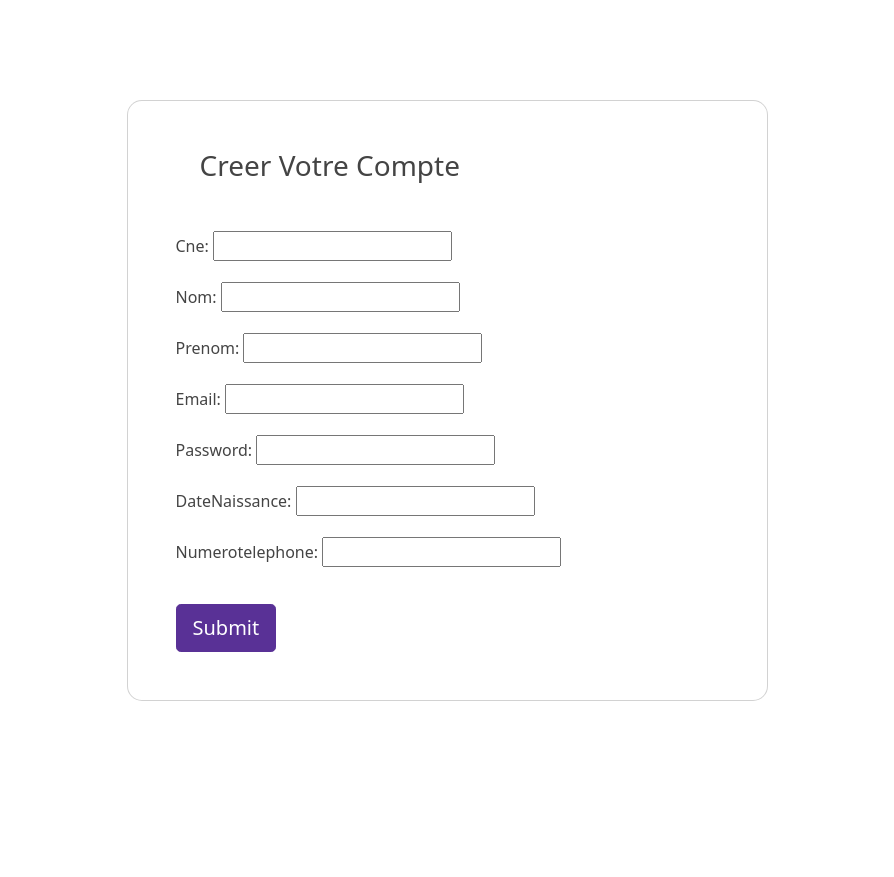
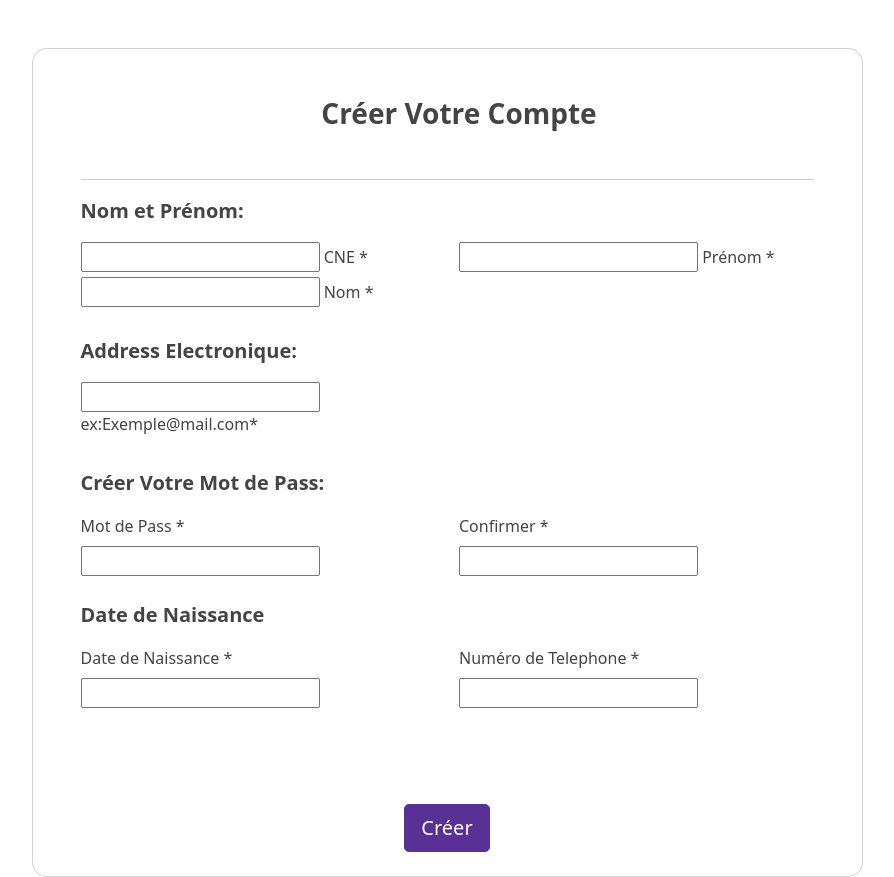
Before and after one commit to neklam161/PFE-Gestion-de-concour, a Django app: page /register/ in a window 1280 px wide. Shown: the part 78-955 px from the top of the page, without its empty margins (193-1087 px from the left). Before the commit the page ends 779 px from the top, so only its background shows below. Run offline with Django 4.2, Linux system fonts and the light colour scheme; some libraries are stand-ins or nearby versions.

Commit message:
registration form v2

```diff
--- a/student/forms.py
+++ b/student/forms.py
@@ -2,26 +2,38 @@ from django import forms
 from .models import Etudiant
 
 class EtudiantForm(forms.ModelForm):
-    password=forms.CharField(widget=forms.PasswordInput)
-
+    password=forms.CharField(widget=forms.PasswordInput())
+    confirmpassword=forms.CharField(widget=forms.PasswordInput())
     class Meta:
         model = Etudiant
-        fields = ["cne" ,"nom" , "prenom" ,"email" ,"password", "DateNaissance","Numerotelephone"]
+        fields = ["cne" ,"nom" , "prenom" ,"email" ,"password","confirmpassword", "DateNaissance","Numerotelephone"]
+    def clean(self):
+        cleaned_data = super().clean()
+        vpassword = self.cleaned_data["password"]
+        vconfirmpassword = self.cleaned_data["confirmpassword"]
+
+        if vpassword != vconfirmpassword:
+            print("working")
+            raise forms.ValidationError(
+            "password and confirm_password does not match"
+            )
         label = {
             "cne": "CNE",
             "nom":"Nom" ,
             "prenom" :"Prenom",
             "email":"Address Electronique",
             "password":"Mot de Pass",
+            "confirmpassword":"Confirmer votre Mot de Pass",
             "DateNaissance":"Date de Naissance",
             "Numerotelephone": "Numero de telephone"
         }
         widget = {
-            "cne":forms.TextInput(attrs={'class':'form-control'}) ,
-            "nom":forms.TextInput(attrs={'class':'form-control'}) ,
-             "prenom":forms.TextInput(attrs={'class':'form-control'}) ,
-             "email":forms.EmailInput(attrs={'class':'form-control'}),
-             "password":forms.PasswordInput(attrs={'class':'form-control'}),
-              "DateNaissance":forms.DateField(),
-             "Numerotelephone": forms.NumberInput(attrs={'class':'form-control'})
+            "cne":forms.TextInput(attrs={'class':"form-control"}) ,
+            "nom":forms.TextInput(attrs={'class':"form-control"}) ,
+             "prenom":forms.TextInput(attrs={'class':"form-control"}) ,
+             "email":forms.EmailInput(attrs={'class':"form-control"}),
+             "password":forms.PasswordInput(attrs={'class':"form-control"}),
+             "confirmpassword":forms.PasswordInput(attrs={'class':"form-control"}),
+              "DateNaissance":forms.DateInput(attrs={'placeholder': 'DD/MM/YYYY'}),
+             "Numerotelephone": forms.NumberInput(attrs={'class':"form-control"})
         }
--- a/student/models.py
+++ b/student/models.py
@@ -1,12 +1,13 @@
 from django.db import models
 from datetime import datetime, date
 
-# Create your models here.
+
 class Etudiant(models.Model):
     cne = models.CharField(max_length=12,primary_key=True)
     nom = models.CharField(max_length=12)
     prenom = models.CharField(max_length=12)
-    email = models.EmailField(max_length=30, blank=True, null=True)
-    password=models.CharField(max_length=50)
+    email = models.EmailField(max_length=30)
+    password=models.CharField(max_length=50,blank=True,default=True, null=True)
+    confirmpassword=models.CharField(max_length=50,default=True,null=True)
     DateNaissance = models.DateField()
     Numerotelephone = models.IntegerField()
--- a/student/templates/student/base.html
+++ b/student/templates/student/base.html
@@ -8,6 +8,7 @@
 
     <!-- Bootstrap CSS -->
     <link rel="stylesheet" href="https://cdn.jsdelivr.net/npm/bootstrap@4.1.3/dist/css/bootstrap.min.css" integrity="sha384-MCw98/SFnGE8fJT3GXwEOngsV7Zt27NXFoaoApmYm81iuXoPkFOJwJ8ERdknLPMO" crossorigin="anonymous">
+
     <link href="{% static 'css/bootstrap.min.css' %}" rel="stylesheet">
 
     <title>My concour</title>
--- a/student/templates/student/register.html
+++ b/student/templates/student/register.html
@@ -2,23 +2,82 @@
 {% block body %}
 {% if success %}
 <div class="alert alert-success" role="alert">
-        The new student added successfully.
+  Etudiant a ete Créer
 </div>
 {% else %}
 <div class="vh-100 gradient-custom">
    <div class="container py-5 h-100">
-      <div class="row justify-content-center align-items-center h-100">
-        <div class="col-12 col-lg-9 col-xl-7">
-          <div class="card shadow-2-strong card-registration" style="border-radius: 15px;">
-            <div class="card-body p-4 p-md-5">
-              <h3 class="mb-4 pb-2 pb-md-0 mb-md-5 ml-4">Creer Votre Compte</h3>
-              <form action="{% url 'register' %}", method="post">
+      <div class="row justify-content-center align-items-center ">
+         <div class="col-12 col-lg-9 col-lg-7">
+            <div class="card shadow-2-strong card-registration " style="border-radius: 15px;">
+               <div class="card-body p-4 p-md-5 ">
+                  <h3 class="mb-4 pb-2 pb-md-0 mb-md-5 ml-4 fw-bold text-center">Créer Votre Compte</h3>
+                  <hr class="dashed ">
+                  <form action="{% url 'register' %}" method="POST">
+                    <!-- {% csrf_token %}
+                    {{ form.as_p }} -->
+                     <div class="grid" >
                         {% csrf_token %}
-                {{ form.as_p }}
-                <div class="mt-4 pt-2">
-                  <input class="btn btn-primary btn-lg" type="submit" value="Submit" />
+                        {{ form.non_field_errors }}
+                        <p class="fw-bold fs-5">Nom et Prénom:</p>
+                        <div class="row mb-4">
+                           <div class="col ">
+                              {{ form.cne.errors }}
+                              {{ form.cne }}
+                              <label for="{{ form.cne.id_for_label }}" class=" mr-4">CNE *</label>
                            </div>
+                           <div class="col ">
+                              {{ form.prenom.errors }}
+                              {{ form.prenom }}
+                              <label for="{{ form.cne.id_for_label }}" class=" mr-4">Prénom *</label>
+                           </div>
+                           <div class="col">
+                              {{ form.nom.errors }}
+                              {{ form.nom }}
+                              <label for="{{ form.cne.id_for_label }}" class=" mr-4">Nom *</label>
+                           </div>
+                        </div>
+                        <div class="row mb-4">
+                          <p class="fw-bold fs-5">Address Electronique:</p>
+                          <div class="col">
+                            {{ form.email.errors }}
+                            {{ form.email }}
 
+                         </div>
+                         <label for="{{ form.email.id_for_label }}" class=" mr-4">ex:Exemple@mail.com*</label>
+                        </div>
+                        <div class="row mb-4">
+                          <p class="fw-bold fs-5">Créer Votre Mot de Pass:</p>
+                          <div class="col">
+                           <label for="{{ form.email.id_for_label }}" class=" mr-4">Mot de Pass *</label>
+                            {{ form.password.errors }}
+                            {{ form.password }}
+                         </div>
+                         <div class="col">
+                           <label for="{{ form.email.id_for_label }}" class=" mr-4">Confirmer *</label>
+                           {{ form.confirmpassword.errors }}
+                           {{ form.confirmpassword }}
+                        </div>
+                        </div>
+                        <div class="row mb-4">
+                           <p class="fw-bold fs-5">Date de Naissance</p>
+                           <div class="col">
+                            <label for="{{ form.DateNaissance.id_for_label }}" class=" mr-4">Date de Naissance *</label>
+                             {{ form.DateNaissance.errors }}
+                             {{ form.DateNaissance }}
+                          </div>
+                          <div class="col">
+                            <label for="{{ form.Numerotelephone.id_for_label }}" placeholder="testing">Numéro de Telephone *</label>
+                            {{ form.Numerotelephone.errors }}
+                            {{ form.Numerotelephone }}
+
+                         </div>
+                         </div>
+                     </div>
+               </div>
+               <div class="text-center p-4">
+               <input class="btn btn-primary btn-lg text-center" type="submit" value="Créer" />
+               </div>
                </form>
             </div>
          </div>
--- a/student/views.py
+++ b/student/views.py
@@ -6,11 +6,13 @@ def register(request):
     if request.method == 'POST':
         form = EtudiantForm(request.POST)
         if form.is_valid():
+
             new_cne = form.cleaned_data["cne"]
             new_nom = form.cleaned_data["nom"]
             new_prenom = form.cleaned_data["prenom" ]
             new_email = form.cleaned_data["email" ]
             new_password= form.cleaned_data["password"]
+            new_confpassword= form.cleaned_data["confirmpassword"]
             new_DateNaissance = form.cleaned_data["DateNaissance"]
             new_Numerotelephone = form.cleaned_data["Numerotelephone"]
 
@@ -20,15 +22,18 @@ def register(request):
                prenom = new_prenom,
                email = new_email,
                password = new_password,
+               confirmpassword = new_confpassword,
                DateNaissance = new_DateNaissance,
                Numerotelephone = new_Numerotelephone
                )
             new_student.save()
+            print("Worked")
             return render(request,'student/register.html',{
                 'form': EtudiantForm(),
                 'success':True
             })
     else:
+        print("Didint Work")
         form = EtudiantForm()
     return render(request, 'student/register.html',{
         'form': EtudiantForm()
```
Lines whose indentation alone changed are shown as unchanged.
